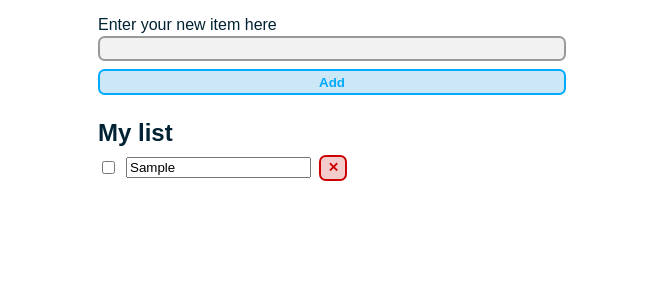
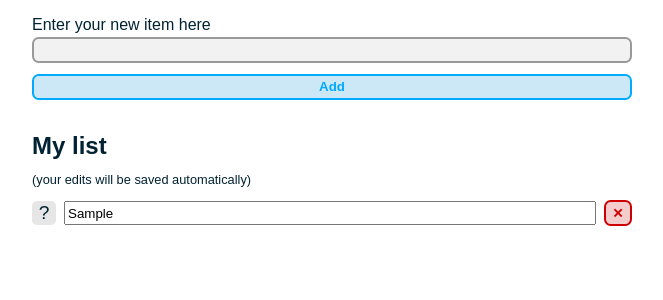
Before and after one commit to daoxi/GetEm, a React (Vite) app: page / in a window 1280 px wide. Both pictures are taken after typing "Sample" into the empty fields and a click on the button "Add". Shown: the top 300 px of the page, without its empty margins (308-971 px from the left). Built offline with nearby package versions, Linux system fonts and the light colour scheme; the HTML template or start-up script is replaced by a standard one.

Commit message:
tweaked more scss styles mainly for checkbox

```diff
--- a/src/ItemList.tsx
+++ b/src/ItemList.tsx
@@ -4,18 +4,18 @@ export function ItemList({ items, toggleItem, editItem, deleteItem }: any) {
 	return (
 		<>
 			<h1 className="list-header">My list</h1>
+			<p className="list-intro">(your edits will be saved automatically)</p>
 			<ul className="item-list">
 				{items.length === 0 && "You haven't added any item yet" /* short-circuiting */}
 				{items.map((item: any) => {
 					return (
 						<li key={item.id}>
-							{" "}
-							{/* Using React keys in the list array for best practice */}
-							<label>
-								<input type="checkbox" checked={item.completed} onChange={(e) => toggleItem(item.id, e.target.checked) /* update the state accordingly whenever the checkbox changes so that it's rendered properly */} />
+							{/* Using React keys in the list array for best practice */}{" "}
+							<label className="item-checkbox-container">
+								<input className="item-checkbox" type="checkbox" checked={item.completed} onChange={(e) => toggleItem(item.id, e.target.checked) /* update the state accordingly whenever the checkbox changes so that it's rendered properly */} />
 							</label>
-							<label>
-								<input type="text" value={item.title} onChange={(e) => editItem(item.id, e.target.value)}></input>
+							<label className="item-title-container">
+								<input className="item-title" type="text" value={item.title} onChange={(e) => editItem(item.id, e.target.value)}></input>
 							</label>
 							<button className="btn btn-del" onClick={() => deleteItem(item.id)}>
 								✕
--- a/src/styles.scss
+++ b/src/styles.scss
@@ -6,15 +6,21 @@
 body {
 	background: #fff;
 	color: hsl(200, 100%, 10%);
-	max-width: 500px;
-	padding: 1rem;
+	max-width: 600px;
+	padding-top: 1rem;
 	margin: 0 auto;
 }
 
 .new-item-form {
 	display: flex;
 	flex-direction: column;
-	gap: 0.5rem;
+	gap: 0.7rem;
+
+	.form-row {
+		display: flex;
+		flex-direction: column;
+		gap: 0.2rem;
+
 		input {
 			outline: none;
 			border: 2px solid hsl(200, 0%, 60%);
@@ -27,11 +33,6 @@ body {
 			}
 		}
 	}
-
-.form-row {
-	display: flex;
-	flex-direction: column;
-	gap: 0.1rem;
 }
 
 .btn {
@@ -62,8 +63,12 @@ body {
 
 .list-header {
 	font-size: 1.5rem;
-	margin-top: 1.5rem;
-	margin-bottom: 0.5rem;
+	margin-top: 2rem;
+	margin-bottom: 0.7rem;
+}
+
+.list-intro {
+	font-size: 0.8rem;
 }
 
 .item-list {
@@ -77,14 +82,61 @@ body {
 		display: flex;
 		gap: 0.5rem;
 		align-items: center;
-		label {
+
+		.item-checkbox-container {
+			//hiding default checkbox because it can't be styled reliably (especially on Safari)
+			.item-checkbox {
+				outline: none;
+				width: 0;
+				height: 0;
+				appearance: none;
+				pointer-events: none;
+				position: absolute;
+			}
+			//using pseudo-element for styling checkbox instead
+			&::before {
+				content: "?";
+				display: block;
+				height: 1.5rem;
+				width: 1.5rem;
+				font-size: 1.2rem;
+				background: hsl(150, 0%, 90%);
+				border-radius: 0.25em;
 				display: flex;
-			gap: 0.25rem;
-			cursor: pointer;
+				justify-content: center;
 				align-items: center;
 			}
-		&:has(input:checked) {
-			label {
+			&:hover::before {
+				background: hsl(150, 0%, 80%);
+			}
+		}
+
+		.item-title-container {
+			width: 100%;
+			height: 100%;
+			.item-title {
+				width: 100%;
+				height: 1.5rem;
+			}
+		}
+
+		//all of the styling for when the checkbox is checked
+		&:has(.item-checkbox:checked) {
+			//styling pseudo-element checkbox
+			.item-checkbox-container {
+				&::before {
+					content: "✔";
+					background: hsl(150, 100%, 40%);
+					color: hsl(150, 100%, 90%);
+					font-size: 0.75rem;
+					font-weight: bold;
+				}
+				&:hover::before {
+					background: hsl(150, 100%, 30%);
+				}
+			}
+			//styling text for items
+			.item-title {
 				color: hsl(200, 20%, 40%);
 				text-decoration: line-through;
 			}
```
Lines whose indentation alone changed are shown as unchanged.
